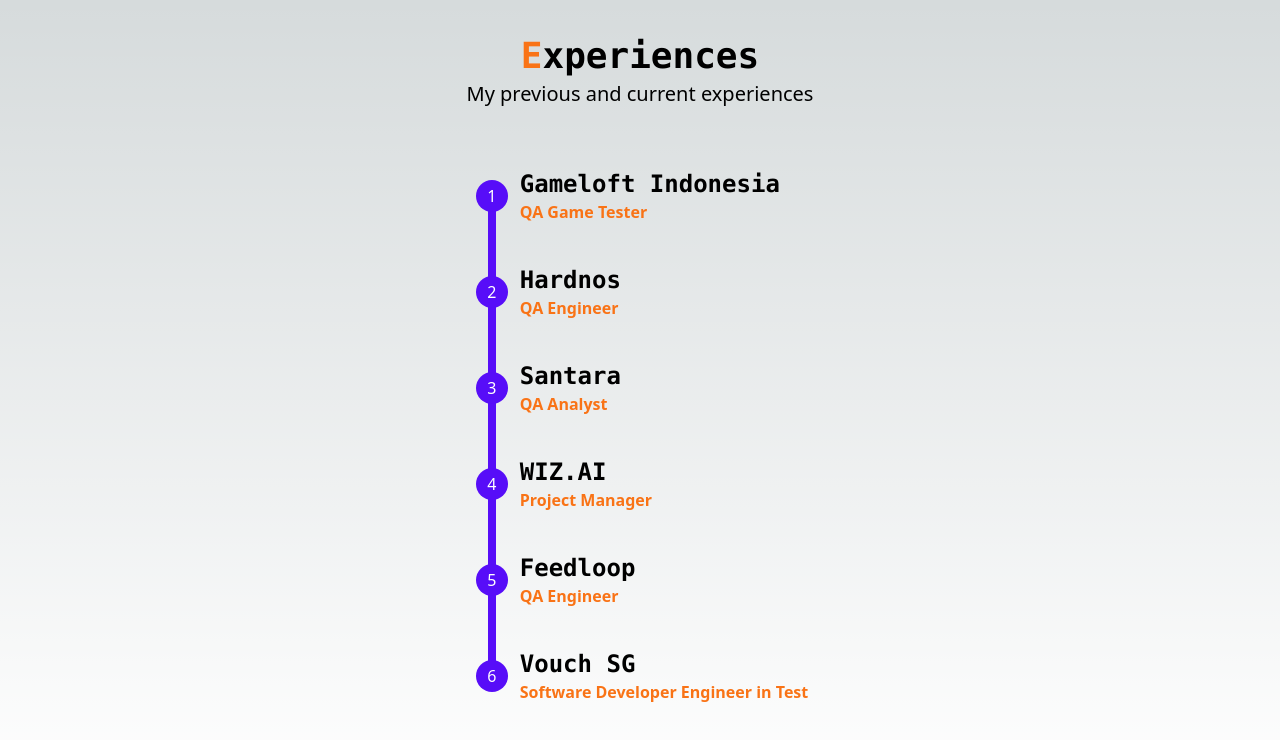
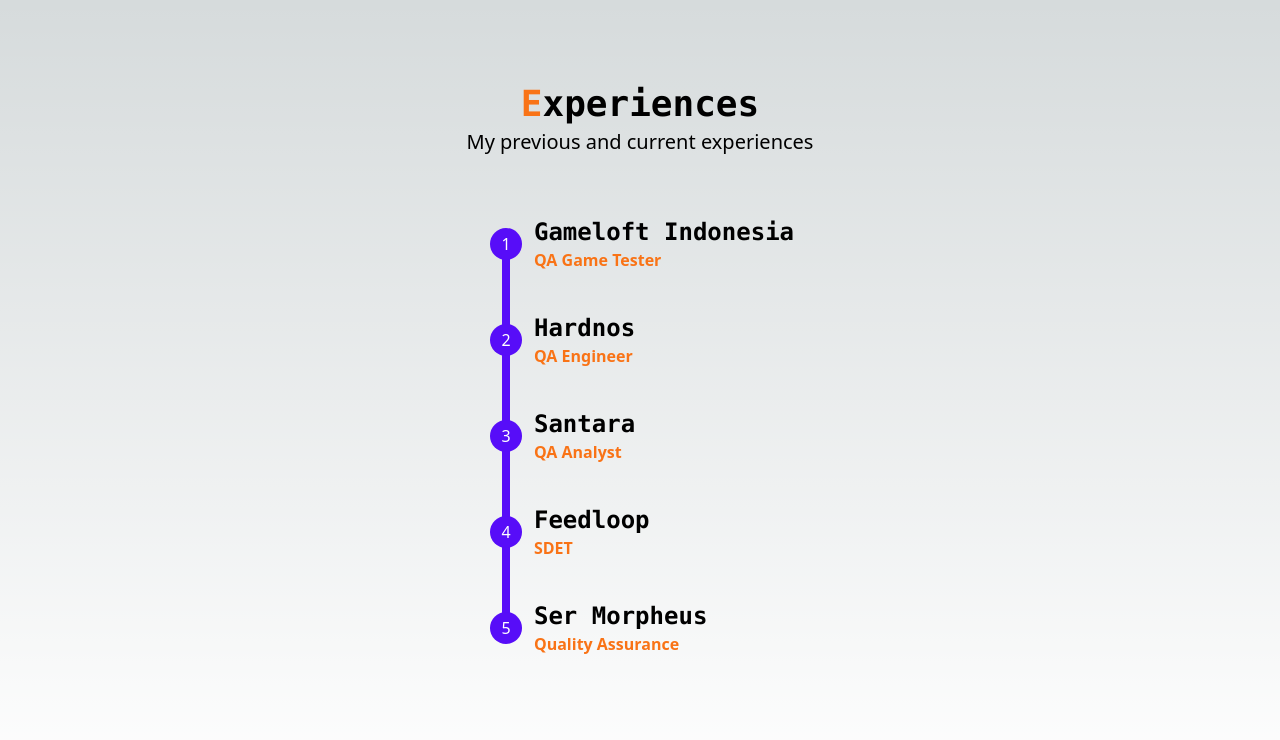
Before and after one commit to amir-ubay-qa/portfolio-nextjs, a Next.js app: page /components/Experiences in a window 1280 px wide. Shown: the top 740 px of the page. Built offline with nearby package versions, Linux system fonts and the light colour scheme.

Commit message:
Update experiences

```diff
--- a/src/pages/components/Experiences.js
+++ b/src/pages/components/Experiences.js
@@ -18,13 +18,12 @@ const ExpList = () => {
       year: "2014-2017",
     },
     { text: "Hardnos", position: "QA Engineer", year: "2017-2019" },
-    { text: "Santara", position: "QA Analyst", year: "2019-2020" },
-    { text: "WIZ.AI", position: "Project Manager", year: "2020-2021" },
-    { text: "Feedloop", position: "QA Engineer", year: "2021-2022" },
+    { text: "Santara", position: "QA Analyst", year: "2019-2021" },
+    { text: "Feedloop", position: "SDET", year: "2021-2022" },
     {
-      text: "Vouch SG",
-      position: "Software Developer Engineer in Test",
-      year: "2022-Present",
+      text: "Ser Morpheus",
+      position: "Quality Assurance",
+      year: "2021-2022",
     },
   ];
 
```
